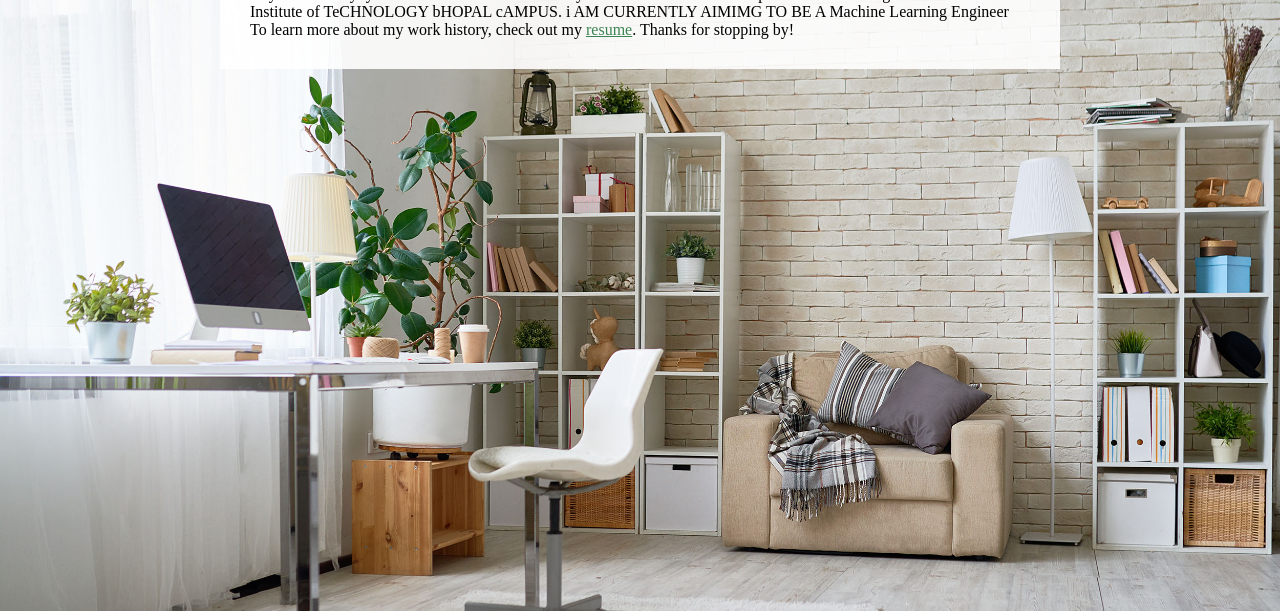
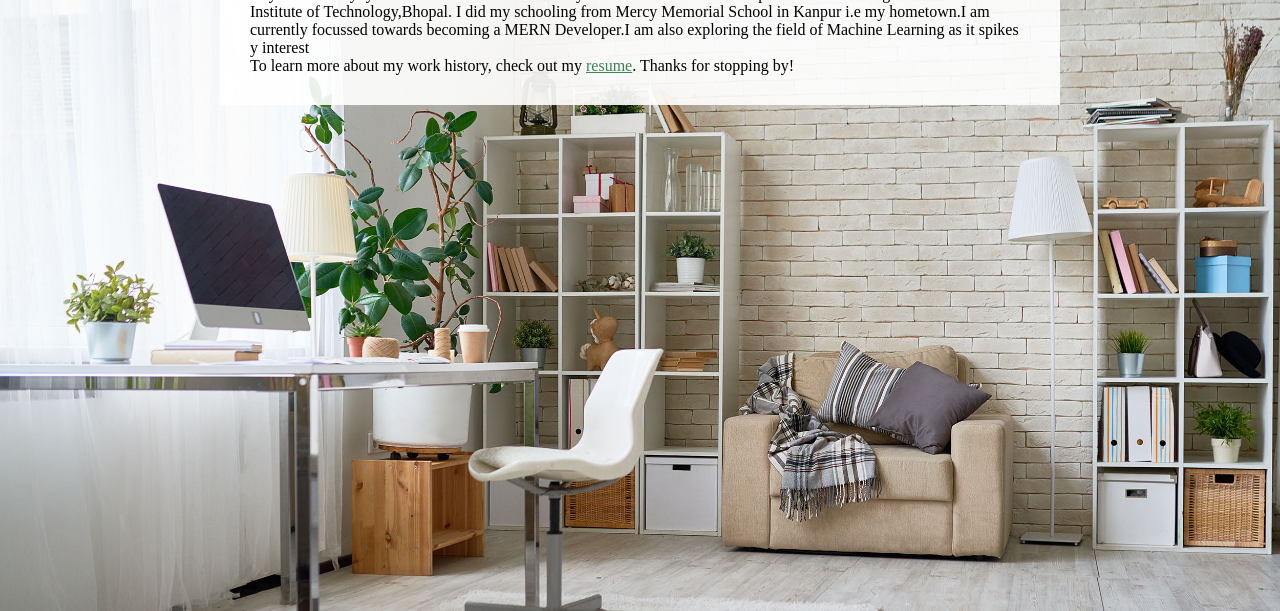
Before and after one commit to ihrysklps/portfoliodemo, a plain HTML site: page index.html in a window 1280 px wide. Shown: the part 139-750 px from the top of the page. Drawn offline with Linux system fonts and the light colour scheme.

Commit message:
Update index.html

```diff
--- a/index.html
+++ b/index.html
@@ -24,8 +24,7 @@
     <!-- //  ABOUT ME  // -->
     <main>
       <p>Hey! This is Hrydyansh. This is a short introductory note about me. I am a computer science undergrad in
-        Vellore
-        Institute of TeCHNOLOGY bHOPAL cAMPUS. i AM CURRENTLY AIMIMG TO BE A Machine Learning Engineer</p>
+        Vellore Institute of Technology,Bhopal. I did my schooling from Mercy Memorial School in Kanpur i.e my hometown.I am currently focussed towards becoming a MERN Developer.I am also exploring the field of Machine Learning as it spikes y interest</p>
       <p>To learn more about my work history, check out my <a href="resume.html"> resume</a>. Thanks for stopping
         by!
       </p>
```
